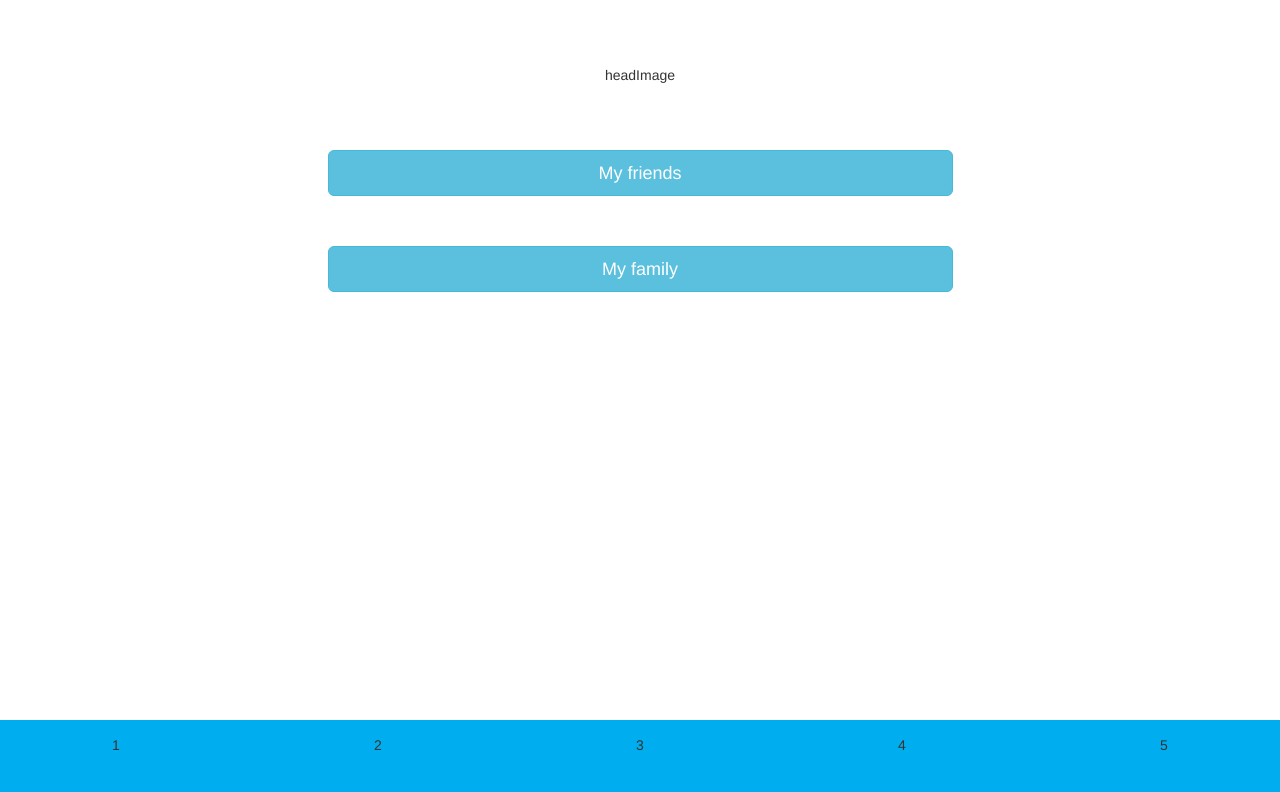
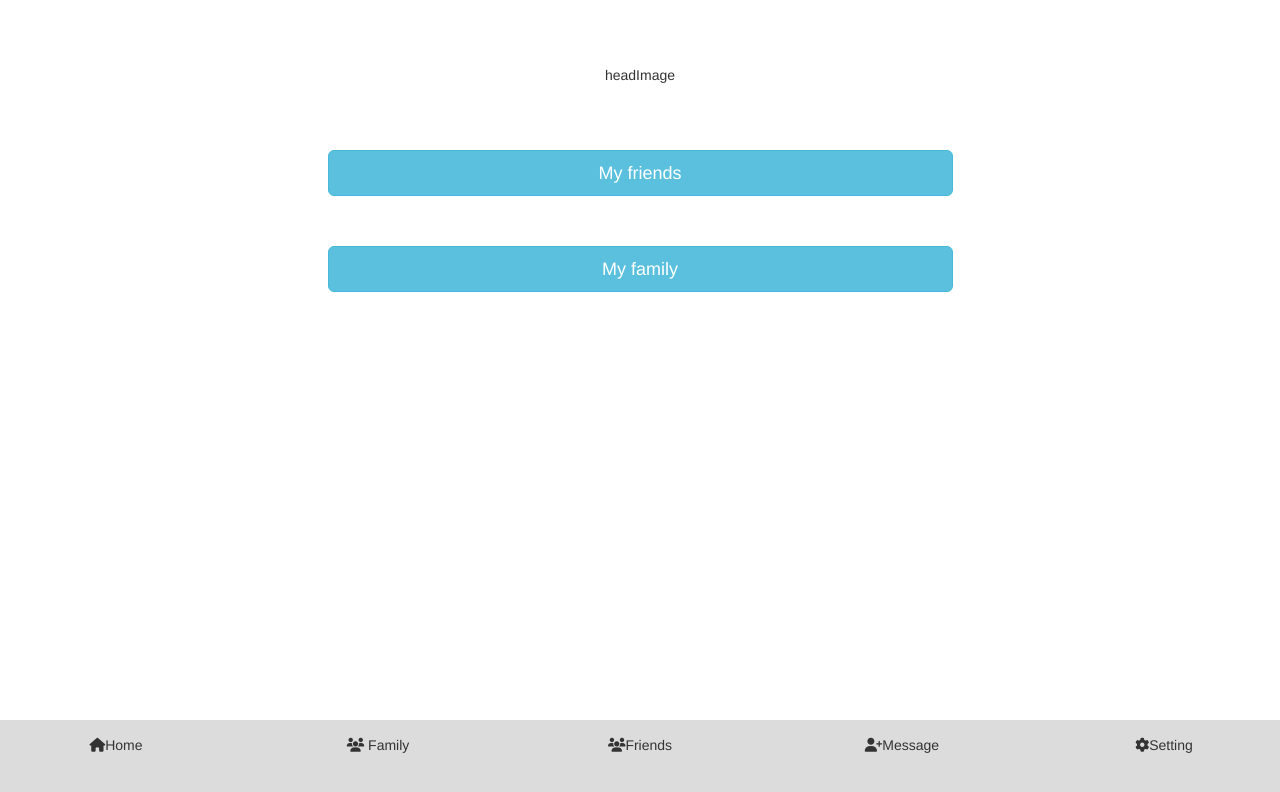
Before and after one commit to ONEKINGDOMS/familyTree, a website: page app/index.html at #!/home in a window 1280 px wide. Drawn offline with nearby package versions, Linux system fonts and the light colour scheme; some packages are replaced by stand-ins of ours.

Commit message:
modity bottom navbar

```diff
--- a/app/app.css
+++ b/app/app.css
@@ -80,9 +80,10 @@ body {
 .menuTab {
     position: absolute;
     bottom: 0;
-    background-color: #00AEF0;
+    background-color: gainsboro;
     width: 100%;
     height: 10%;
+    overflow: hidden;
 }
 
 .menu {
@@ -91,6 +92,8 @@ body {
     margin-bottom: 2em;
     padding: 0 0 0.5em;
 }
+
+
 
 .menu:before {
     content: "[";
--- a/app/home/home.html
+++ b/app/home/home.html
@@ -25,19 +25,19 @@
 <div class="menuTab" role="group" aria-label="...">
     <div class="row">
         <div class="col-md-15 col-sm-15  col-xs-15 text">
-            1
+           <i class="fa fa-home" aria-hidden="true"></i><span>Home</span>
         </div>
         <div class="col-md-15 col-sm-15  col-xs-15 text">
-            2
+            <i class="fa fa-users" aria-hidden="true"></i> <span>Family</span>
         </div>
         <div class="col-md-15 col-sm-15 col-xs-15 text">
-            3
+            <i class="fa fa-users" aria-hidden="true"></i><span>Friends</span>
         </div>
         <div class="col-md-15 col-sm-15 col-xs-15 text">
-            4
+            <i class="fa fa-user-plus" aria-hidden="true"></i><span>Message</span>
         </div>
         <div class="col-md-15 col-sm-15 col-xs-15 text">
-            5
+            <i class="fa fa-cog" aria-hidden="true"></i><span>Setting</span>
         </div>
     </div>
 </div>
--- a/app/index.html
+++ b/app/index.html
@@ -8,12 +8,13 @@
   <meta http-equiv="X-UA-Compatible" content="IE=edge">
   <title>My AngularJS App</title>
   <meta name="description" content="">
-  <meta name="viewport" content="width=device-width, initial-scale=1">
+  <meta name="viewport" content="width=device-width, initial-scale=1.0, maximum-scale=1.0, user-scalable=0">
   <link rel="stylesheet" href="bower_components/html5-boilerplate/dist/css/normalize.css">
   <link rel="stylesheet" href="bower_components/html5-boilerplate/dist/css/main.css">
   <link rel="stylesheet" href="bower_components/bootstrap/dist/css/bootstrap.min.css">
   <link rel="stylesheet" href="bower_components/pure/buttons-core.css">
   <link rel="stylesheet" href="app.css">
+  <link rel="stylesheet" href="bower_components/font-awesome/css/font-awesome.min.css">
   <script src="bower_components/html5-boilerplate/dist/js/vendor/modernizr-2.8.3.min.js"></script>
 </head>
 <body>
```
Also changed, not shown: 1 other file.
